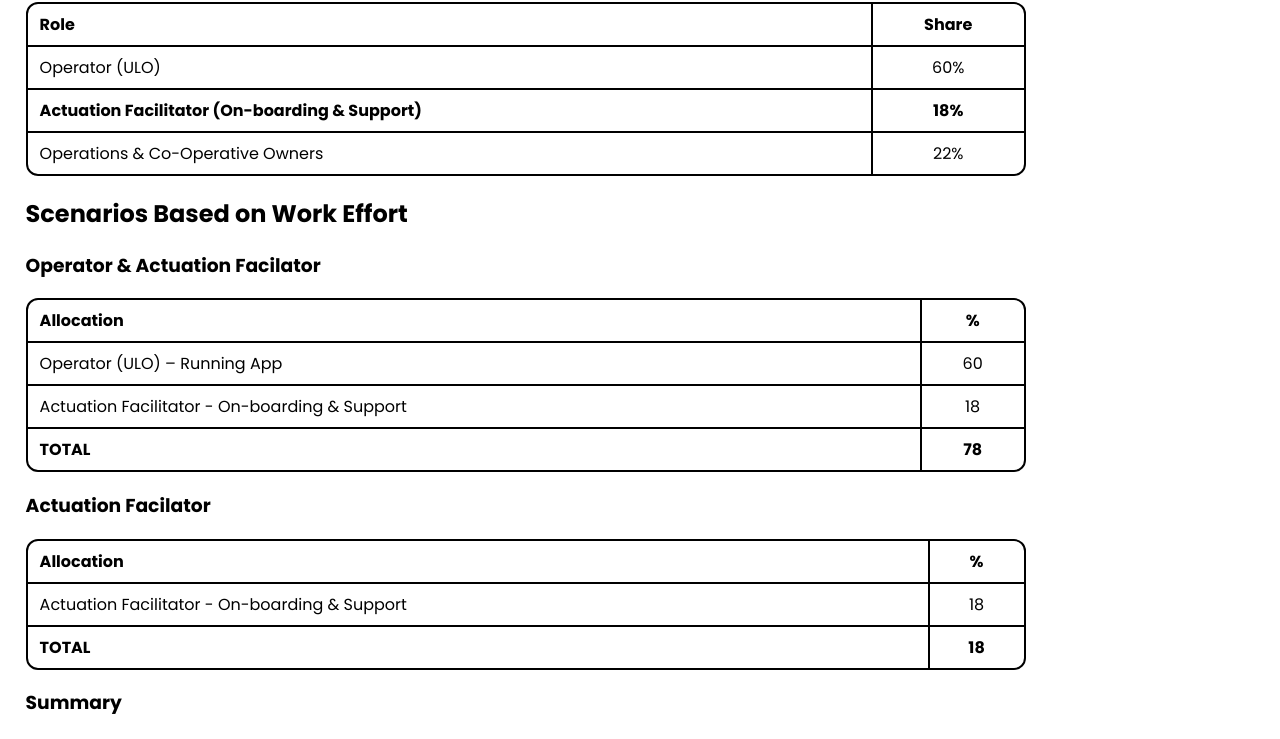
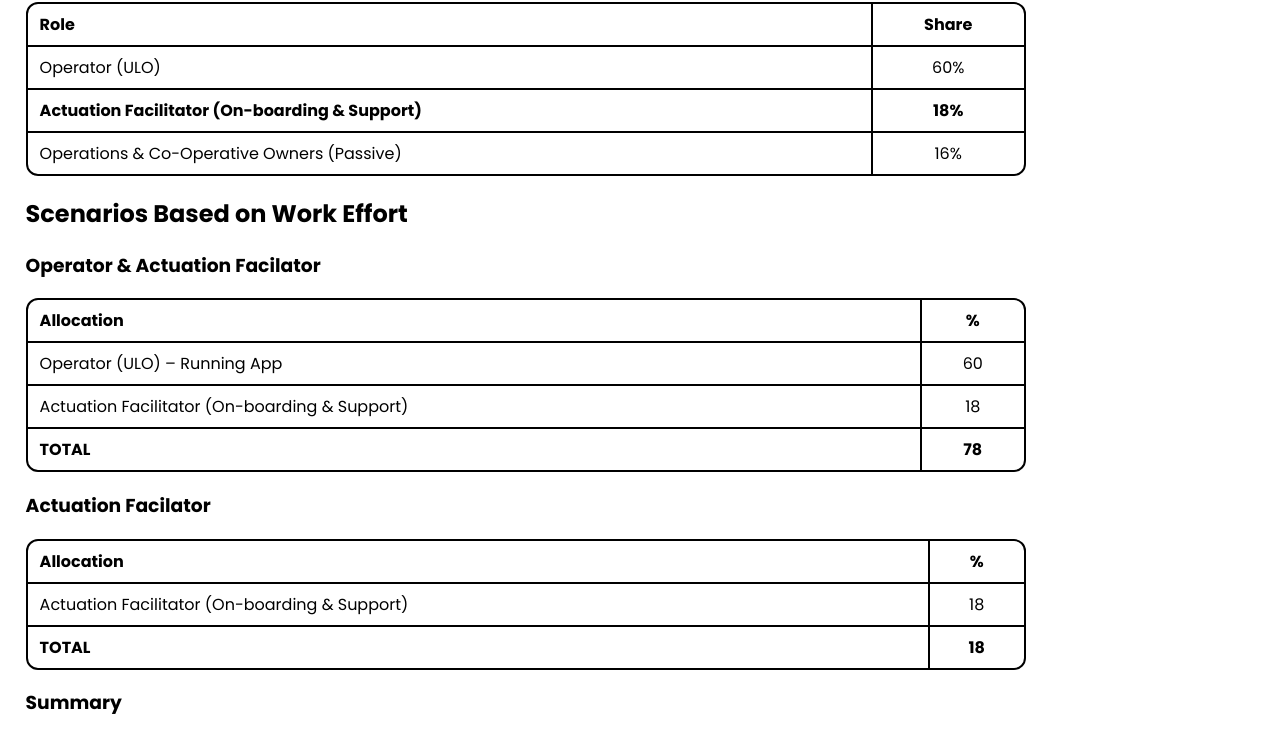
Before and after one commit to selfdriven-services/selfdriven-tel, a Jekyll site: the page built from docs/pages/actuate-unity-network-onboarding-facilitator.md, in a window 1280 px wide. Shown: the part 588-1327 px from the top of the page. Built offline with Jekyll 4.4.1, drawn with Linux system fonts in a browser that asks for light colours.

Commit message:
Update actuate-unity-network-onboarding-facilitator.md

```diff
--- a/docs/pages/actuate-unity-network-onboarding-facilitator.md
+++ b/docs/pages/actuate-unity-network-onboarding-facilitator.md
@@ -24,7 +24,7 @@ This model is designed to:
 |---|:--:|
 | Operator (ULO) | 60% |
 | **Actuation Facilitator (On-boarding & Support)** | **18%** |
-| Operations & Co-Operative Owners | 22% |
+| Operations & Co-Operative Owners (Passive) | 16% |
 
 ## Scenarios Based on Work Effort
 
@@ -33,14 +33,14 @@ This model is designed to:
 | Allocation | % |
 |---|:--:|
 | Operator (ULO) – Running App | 60 |
-| Actuation Facilitator - On-boarding & Support | 18 |
+| Actuation Facilitator (On-boarding & Support) | 18 |
 | **TOTAL** | **78** |
 
 ### Actuation Facilator
 
 | Allocation | % |
 |---|:--:|
-| Actuation Facilitator - On-boarding & Support | 18 |
+| Actuation Facilitator (On-boarding & Support) | 18 |
 | **TOTAL** | **18** |
 
 ### Summary
```
